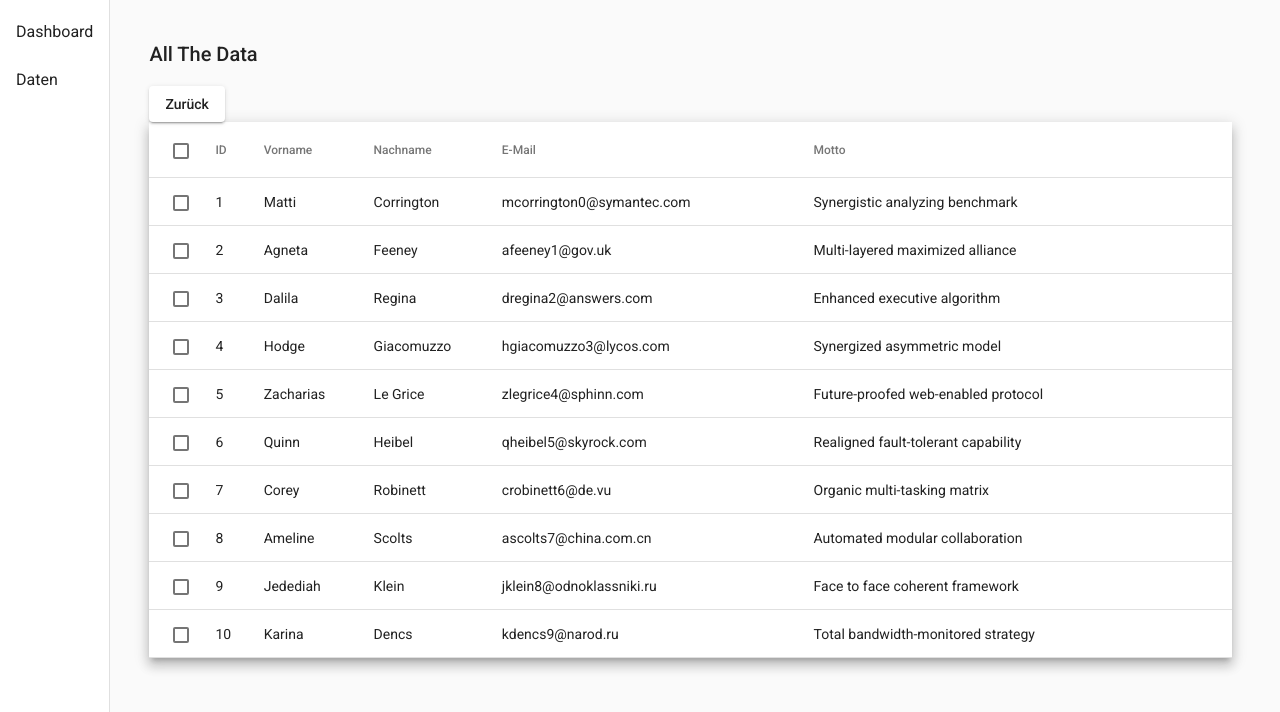
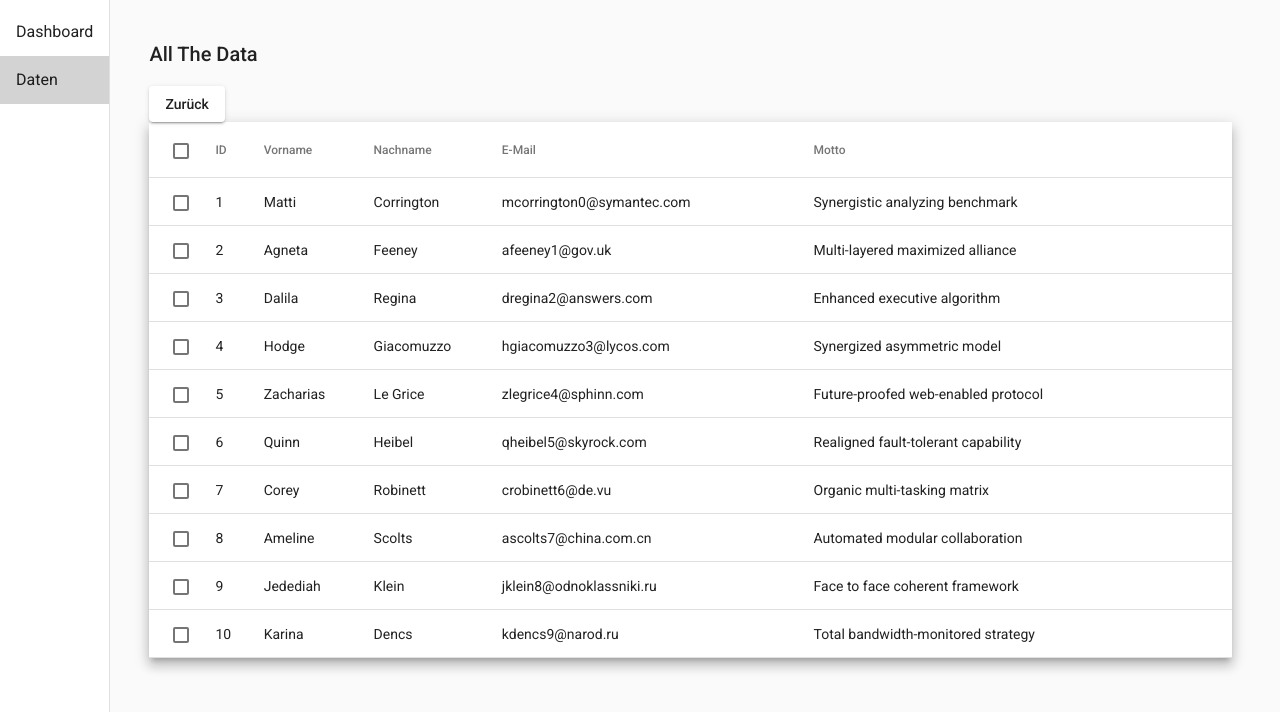
Before and after one commit to Rantastique/AngularTestApp, an Angular app: page /data-table in a window 1280 px wide. Shown: the top 712 px of the page. Built offline with nearby package versions, Linux system fonts and the light colour scheme.

Commit message:
visual feedback for which link is active

```diff
--- a/src/app/app.component.html
+++ b/src/app/app.component.html
@@ -1,8 +1,8 @@
 <mat-sidenav-container>
   <mat-sidenav mode="side" opened role="navigation">
     <mat-nav-list>
-      <a mat-list-item routerLink="/dashboard">Dashboard</a>
-      <a mat-list-item routerLink="/data-table">Daten</a>
+      <a mat-list-item routerLinkActive="active" routerLink="/dashboard">Dashboard</a>
+      <a mat-list-item routerLinkActive="active" routerLink="/data-table">Daten</a>
     </mat-nav-list>
   </mat-sidenav>
   <mat-sidenav-content>
--- a/src/app/app.component.scss
+++ b/src/app/app.component.scss
@@ -3,6 +3,10 @@ mat-sidenav-content {
   width: 100vw;
 }
 
+.mat-nav-list a.active {
+  background: lightgray;
+}
+
 .container-basic {
   padding: 3%;
 }
```
